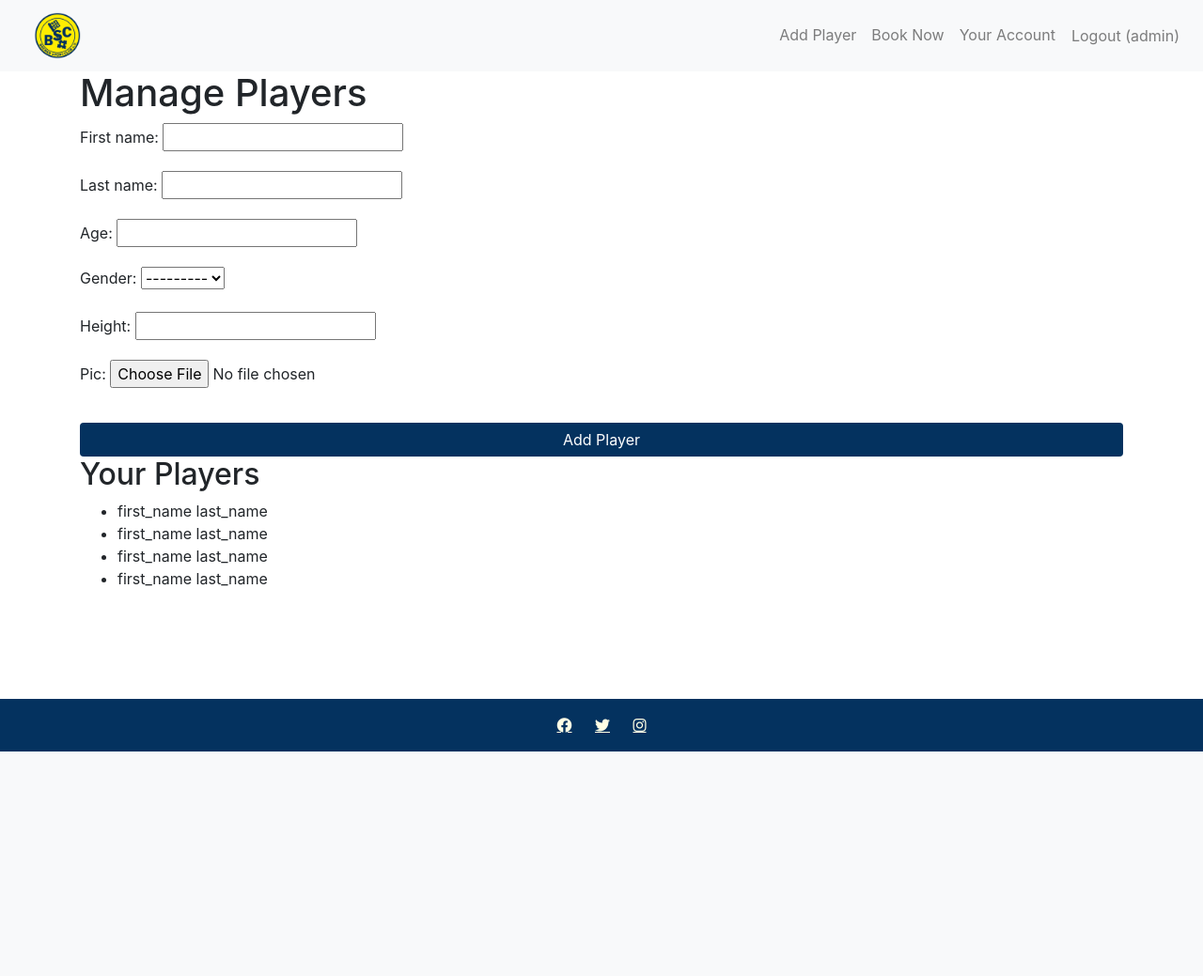
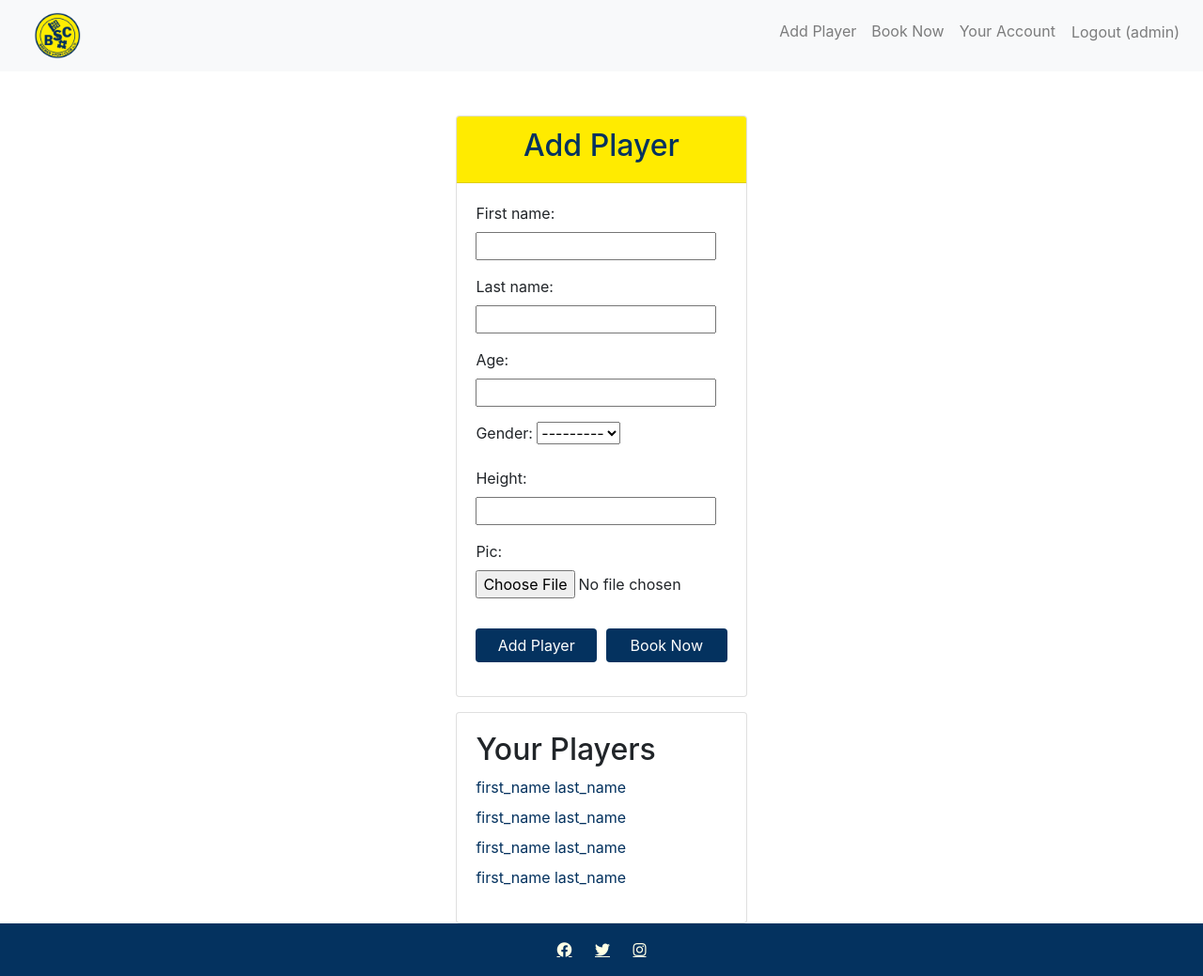
Before and after one commit to ibra8080/BSC-Hastedt-football-camp, a Django app: page /manage_players/ in a window 1280 px wide. Shown: the whole page at 94% size. Before the commit the page ends 800 px from the top, so only its background shows below. Run offline with Django 4.2, Linux system fonts and the light colour scheme; a user stored in the database is signed in; data comes from the database, SQL or seed files in the repository; both versions use the stored data as it was after the commit; some libraries are stand-ins or nearby versions.

Commit message:
Update manage player.html with style css

```diff
--- a/football_camp/static/css/style.css
+++ b/football_camp/static/css/style.css
@@ -111,7 +111,8 @@
     color: #1E1E1E;
 }
 
-.login-container {
+.login-container,
+.register-container {
     display: flex;
     justify-content: center;
     align-items: center;
@@ -175,6 +176,46 @@
     color: #66666e;
 }
 
+.button-group {
+    display: flex;
+    gap: 10px;
+}
+
+.same-size {
+    background-color: #04325F !important;
+    border: none !important;
+    color: #FFFFFF;
+    padding: 0.75rem;
+    font-size: 1rem;
+    width: 100%;
+    border-radius: 0;
+    text-align: center;
+}
+
+.same-size:hover {
+    background-color: #1E1E1E;
+    color: #FFFFE5;
+}
+
+ul {
+    padding: 0;
+    list-style: none;
+}
+
+ul li {
+    margin-bottom: 0.5rem;
+}
+
+ul li a {
+    text-decoration: none;
+    color: #04325F;
+}
+
+ul li a:hover {
+    text-decoration: underline;
+    color: #1E1E1E;
+}
+
 /* footer */
 footer {
     background-color: #04325F;
--- a/football_camp/templates/football_camp/manage_players.html
+++ b/football_camp/templates/football_camp/manage_players.html
@@ -1,9 +1,14 @@
 {% extends 'football_camp/base.html' %}
 
 {% block content %}
-<div class="container">
-    <h1>Manage Players</h1>
-
+<div class="container register-container">
+    <div class="row justify-content-center">
+        <div class="col-md-10">
+            <div class="card mt-5">
+                <div class="card-header text-center">
+                    <h2>Add Player</h2>
+                </div>
+                <div class="card-body">
                     {% if messages %}
                     {% for message in messages %}
                     <div class="alert alert-info">{{ message }}</div>
@@ -21,14 +26,24 @@
                     <form method="post" enctype="multipart/form-data">
                         {% csrf_token %}
                         {{ form.as_p }}
-        <button type="submit" class="btn btn-primary">Add Player</button>
+                        <div class="button-group">
+                            <button type="submit" class="btn btn-primary same-size">Add Player</button>
+                            <a href="{% url 'book_service' %}" class="btn btn-primary same-size">Book Now</a>
+                        </div>
                     </form>
-
+                </div>
+            </div>
+            <div class="card mt-3">
+                <div class="card-body">
                     <h2>Your Players</h2>
                     <ul>
                         {% for player in players %}
-        <li>{{ player.first_name }} {{ player.last_name }}</li>
+                        <li><a href="{% url 'player_profile' player.id %}">{{ player.first_name }} {{ player.last_name }}</a></li>
                         {% endfor %}
                     </ul>
                 </div>
+            </div>
+        </div>
+    </div>
+</div>
 {% endblock %}
```
Also changed, not shown: db.sqlite3. Lines whose indentation alone changed are shown as unchanged.
